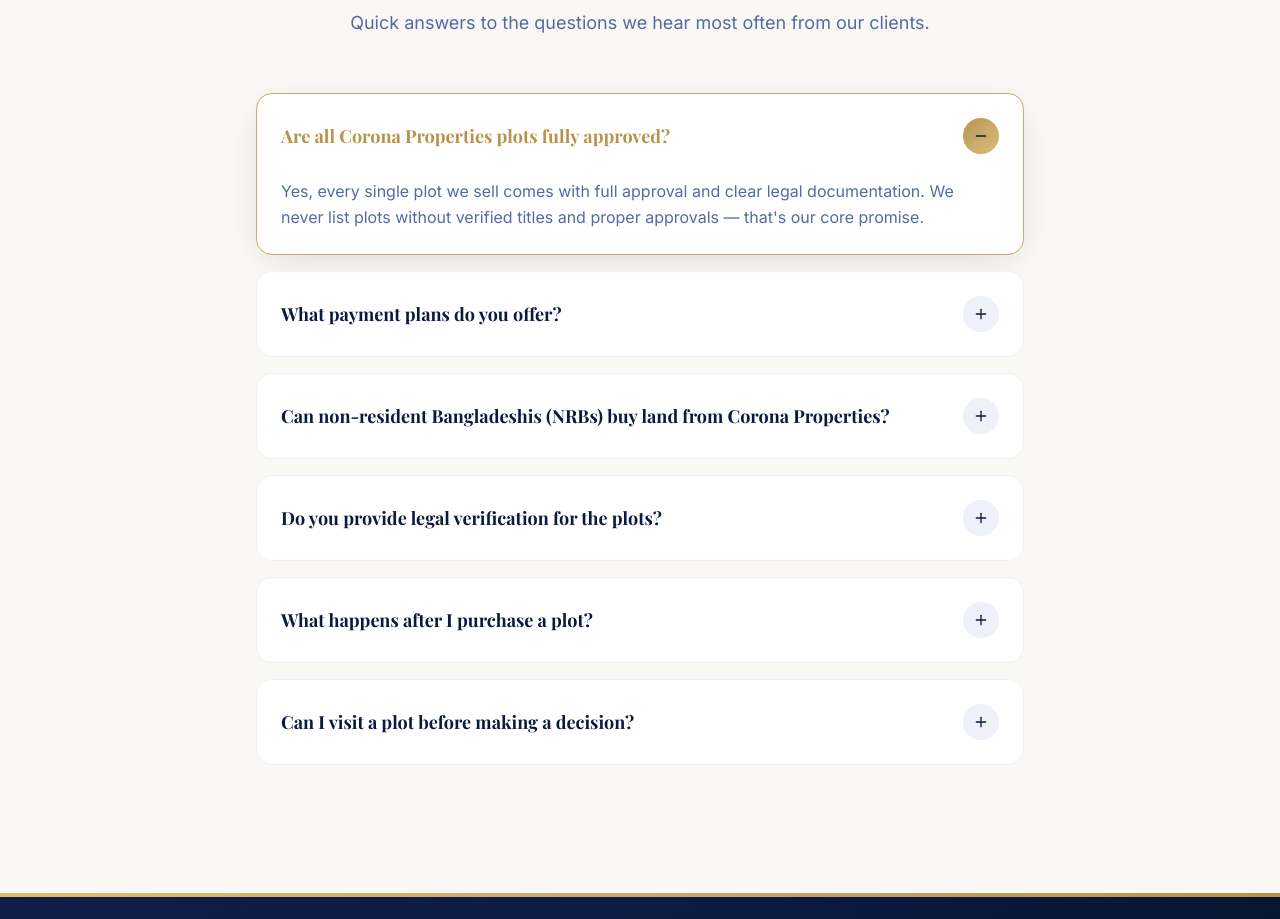
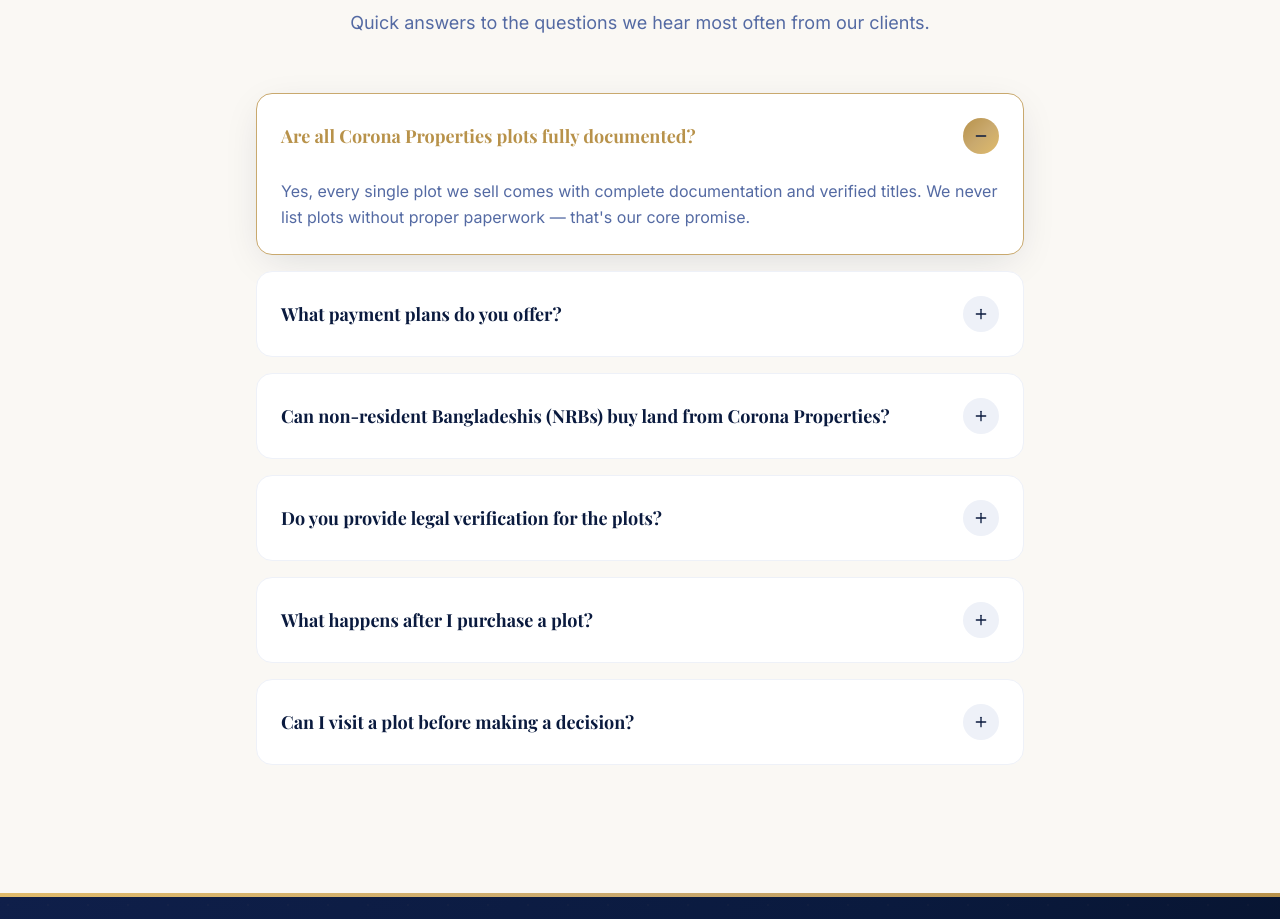
Before and after one commit to manikdhor/corona, a Next.js app: page /contact in a window 1280 px wide. Shown: the part 2520-3439 px from the top of the page. Built offline with nearby package versions, Linux system fonts and the light colour scheme.

Commit message:
Replace approved, legally verified with alternative phrasing

```diff
--- a/app/page.tsx
+++ b/app/page.tsx
@@ -36,7 +36,7 @@
                 {[
                   "Free consultation with land experts",
                   "Curated property recommendations",
-                  "Approved, legally verified plots",
+                  "Fully documented plots",
                   "Zero obligation, transparent process",
                 ].map((item, i) => (
                   <div key={i} className="flex items-center gap-3">
--- a/app/properties/page.tsx
+++ b/app/properties/page.tsx
@@ -15,7 +15,7 @@
     <>
       <PageHero
         title="Premium Land Collection"
-        subtitle="Discover Bangladesh's finest residential plots — each one approved, legally verified, and ready for your dream project."
+        subtitle="Discover Bangladesh's finest residential plots — each one with full documentation and ready for your dream project."
         breadcrumb="Properties"
         bgImage="/image-03.webp"
       />
--- a/components/contact/FAQ.tsx
+++ b/components/contact/FAQ.tsx
@@ -7,8 +7,8 @@
 
 const FAQS = [
   {
-    q: "Are all Corona Properties plots fully approved?",
-    a: "Yes, every single plot we sell comes with full approval and clear legal documentation. We never list plots without verified titles and proper approvals — that's our core promise.",
+    q: "Are all Corona Properties plots fully documented?",
+    a: "Yes, every single plot we sell comes with complete documentation and verified titles. We never list plots without proper paperwork — that's our core promise.",
   },
   {
     q: "What payment plans do you offer?",
```
